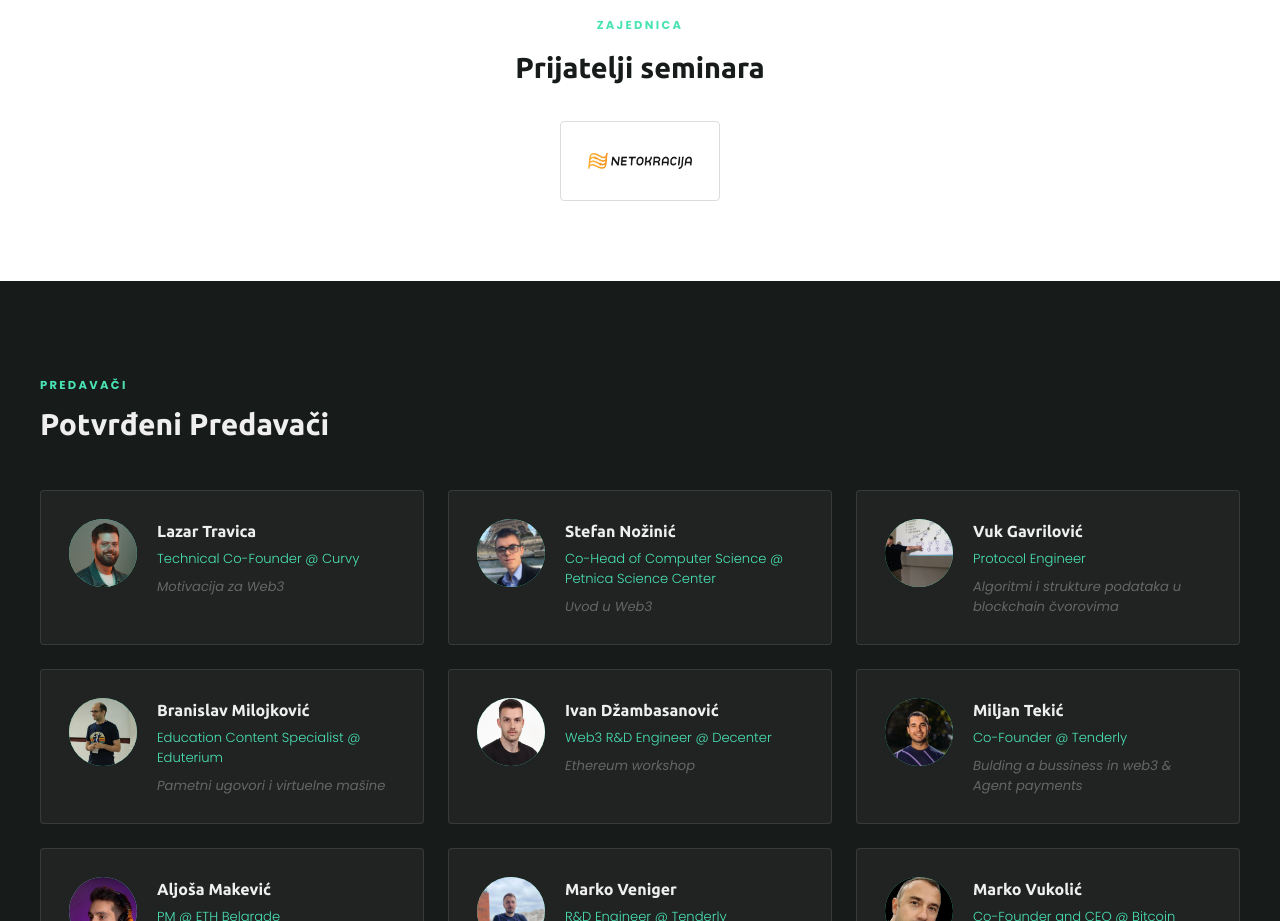
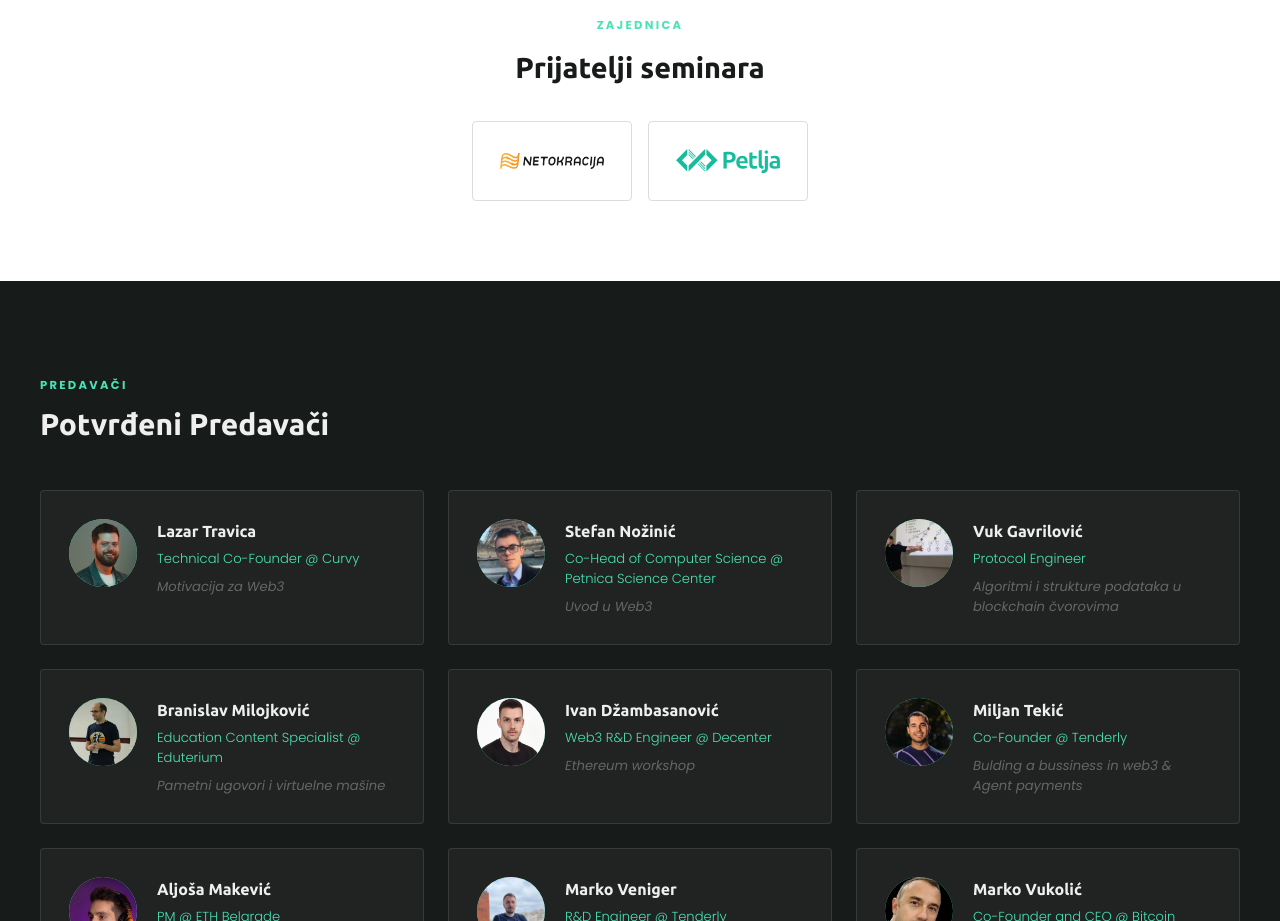
Before and after one commit to Imafikus/web3kamp, a React (Vite) app: page / in a window 1280 px wide. Shown: the part 4980-5901 px from the top of the page. Built offline with nearby package versions, Linux system fonts and the light colour scheme.

Commit message:
Add petlja

```diff
--- a/src/components/Sponsors.jsx
+++ b/src/components/Sponsors.jsx
@@ -9,6 +9,7 @@ const sponsors = [
 
 const friends = [
   { name: 'Netokracija',      url: 'https://www.netokracija.rs/', logo: '/images/friends/friend-netokracija.png' },
+  { name: 'Fondacija Petlja',      url: 'https://www.petlja.org/', logo: '/images/friends/friend-petlja.svg' },
 ]
 
 export default function Sponsors() {
```
Also changed, not shown: public/images/friends/friend-petlja.svg (added).
